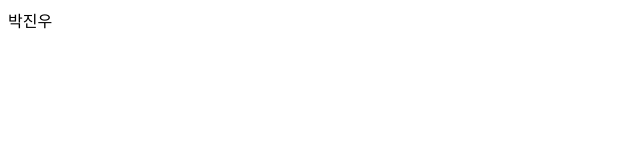
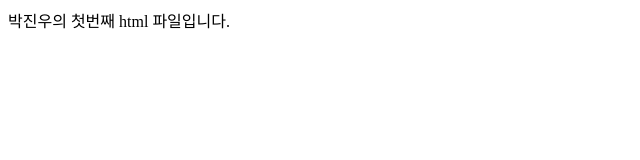
Before and after one commit to saimang12/html_step01, a plain HTML site: page index.html in a window 1280 px wide. Shown: the whole page, without its empty margins (0-640 px from the left). Drawn offline with Linux system fonts and the light colour scheme.

Commit message:
첫번째 html

```diff
--- a/index.html
+++ b/index.html
@@ -9,7 +9,7 @@
 </head>
 
 <body>
-    박진우
+    박진우의 첫번째 html 파일입니다.
 </body>
 
 </html>
```
